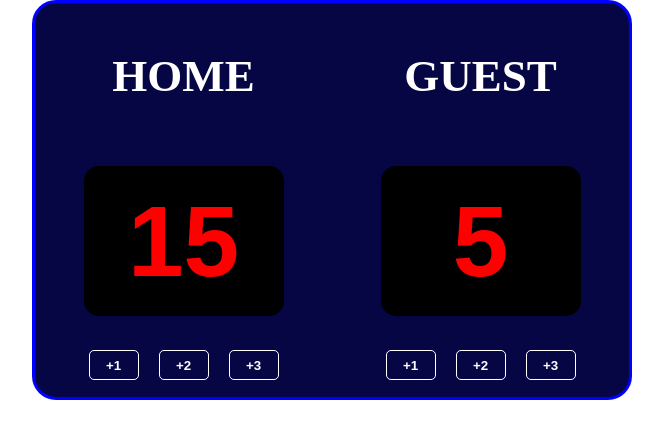
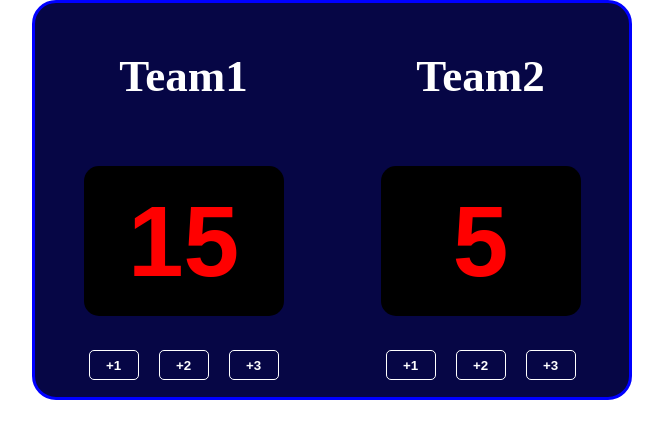
Before and after one commit to phouphoeurk/boardscore, a plain HTML site: page index.html in a window 1280 px wide. Shown: the whole page, without its empty margins (308-971 px from the left). Drawn offline with Linux system fonts and the light colour scheme; a web font is replaced by a local one.

Commit message:
Updated scoreboard header
The

```diff
--- a/index.html
+++ b/index.html
@@ -65,7 +65,7 @@
   <body>
     <div class="container">
       <div class="home-container">
-        <h1>HOME</h1>
+        <h1>Team1</h1>
         <span class="box1 seven-font" id = "team1">15</span>
         <div class="btn-container ">
           <button onclick = "homePlus1()">+1</button>
@@ -74,7 +74,7 @@
         </div>
       </div>
       <div class="guest-container">
-        <h1>GUEST</h1>
+        <h1>Team2</h1>
         <span class="box2 seven-font" id = "team2">5</span>
         <div class="btn-container">
           <button onclick = "guestPlus1()">+1</button>
```
